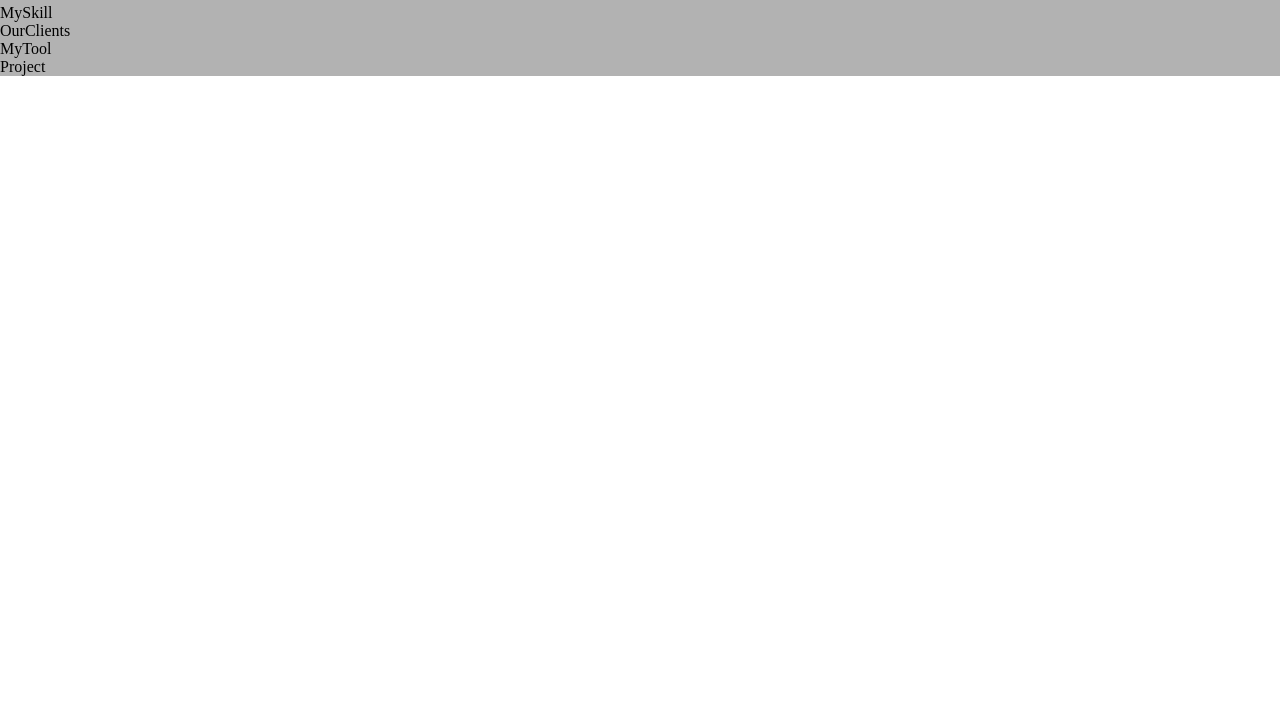
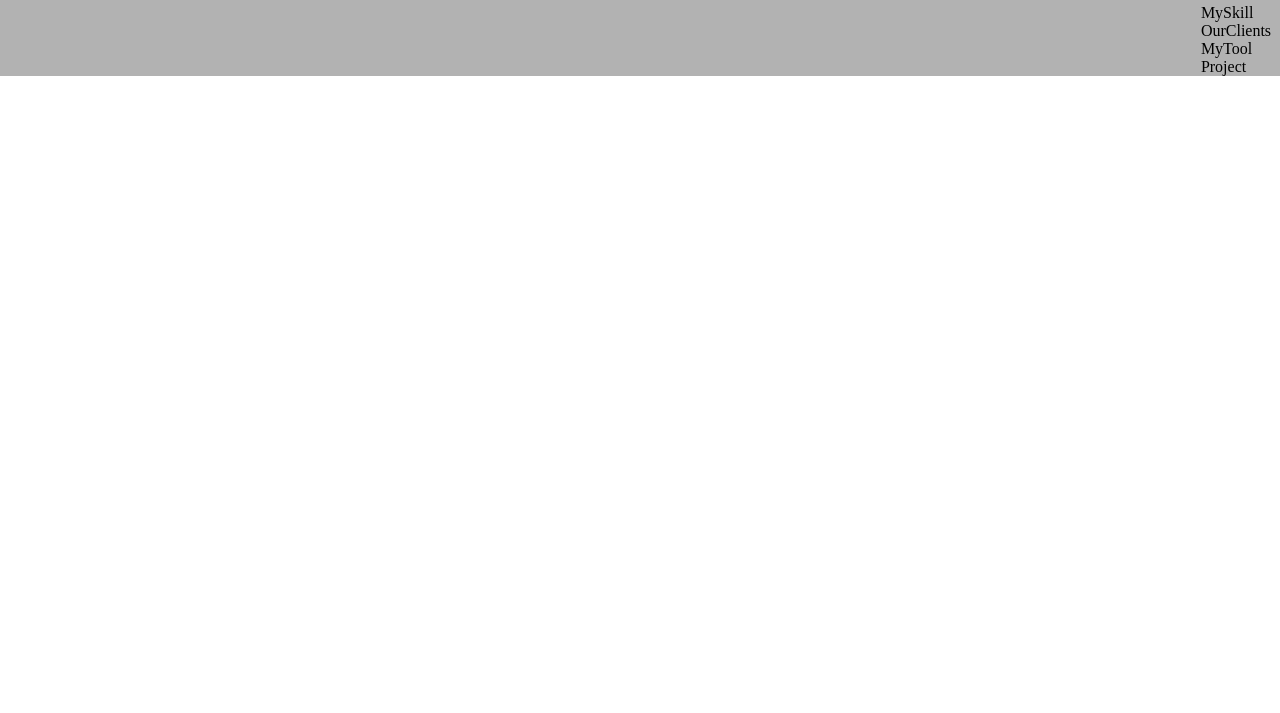
Before and after one commit to xihyeon/scrollpage_ex, a plain HTML site: page index.html in a window 1280 px wide. Shown: the part 87-800 px from the top of the page. Drawn offline with Linux system fonts and the light colour scheme.

Commit message:
여기에 서브메뉴 쓰고 싶으면?
여기에 이것처럼 overflow쓰면 안됨.
드롭 다운이 ul에서 되지 못하기 때문.
지금은 없기에 그냥 overflow:hidden으로 가두리 쳐도 됨. ㅎㅎ

```diff
--- a/css/style.css
+++ b/css/style.css
@@ -22,3 +22,11 @@ a{ color:black;}
   padding: 0 20px;
   font-size: 24px;
 }
+
+/* gnb */
+#gnb{
+  float: right;
+}
+#gnb ul{
+overflow: hidden;
+}
```
